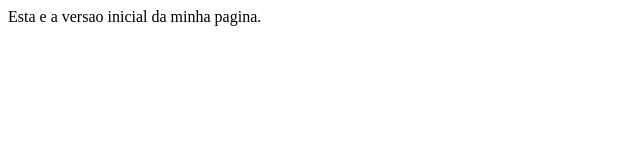
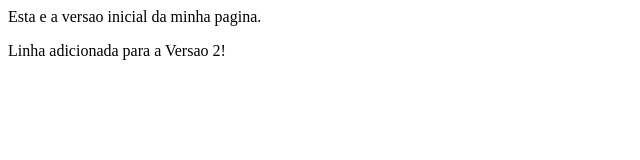
Before and after one commit to nzboyzao/meu-primeiro-site, a plain HTML site: page index.html in a window 1280 px wide. Shown: the whole page, without its empty margins (0-640 px from the left). Drawn offline with Linux system fonts and the light colour scheme.

Commit message:
fix: Versao 2 - Adicao de nova linha

```diff
--- a/index.html
+++ b/index.html
@@ -1 +1,2 @@
 <h1Versao 1: Meu Primeiro Projeto com Git</h1><p>Esta e a versao inicial da minha pagina.</p>
+<p>Linha adicionada para a Versao 2!</p>
```
